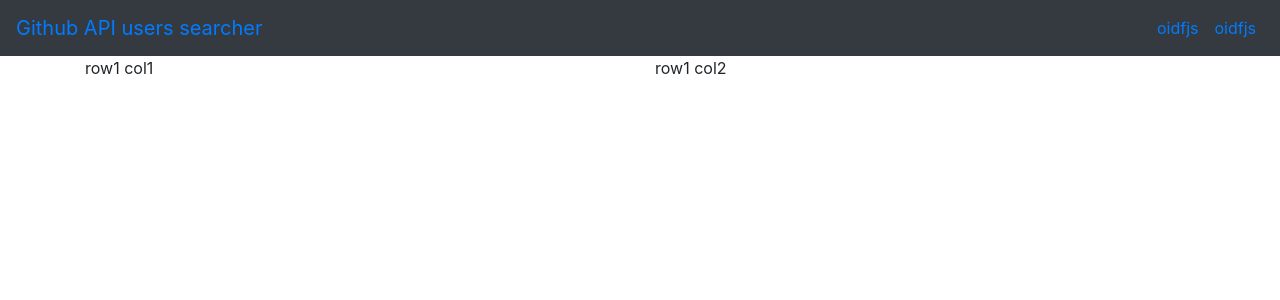
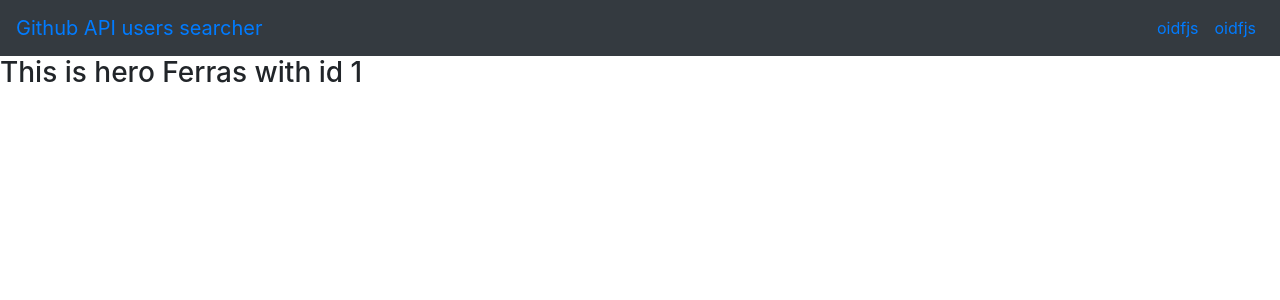
Before and after one commit to Jaguso/searcher-github-api-angular, an Angular app: page / in a window 1280 px wide. Shown: the top 300 px of the page. Built offline with nearby package versions, Linux system fonts and the light colour scheme; no server answers.

Commit message:
binded hero info in hero template

```diff
--- a/src/app/app.component.html
+++ b/src/app/app.component.html
@@ -1,2 +1,3 @@
 <app-navbar></app-navbar>
+<app-heroes></app-heroes>
 <router-outlet></router-outlet>
--- a/src/app/app.module.ts
+++ b/src/app/app.module.ts
@@ -9,18 +9,20 @@ import { AppComponent } from './app.component';
 import { UsersComponent } from './components/users/users.component';
 import { ReposComponent } from './components/repos/repos.component';
 import { NavbarComponent } from './components/navbar/navbar.component';
+import { HeroesComponent } from './components/heroes/heroes.component';
 
 const routes: Routes = [
   { path: '', component: UsersComponent },
   { path: 'repos', component: ReposComponent }
-]
+];
 
 @NgModule({
   declarations: [
     AppComponent,
     UsersComponent,
     ReposComponent,
-    NavbarComponent
+    NavbarComponent,
+    HeroesComponent
   ],
   imports: [
     BrowserModule,
--- /dev/null
+++ b/src/app/components/heroes/heroes.component.html
@@ -0,0 +1,3 @@
+<div>
+  <h3>This is hero {{hero.name}} with id {{hero.id}}</h3>
+</div>
--- /dev/null
+++ b/src/app/components/heroes/heroes.component.ts
@@ -0,0 +1,21 @@
+import { Component, OnInit } from '@angular/core';
+import { Hero } from '../../hero';
+
+@Component({
+  selector: 'app-heroes',
+  templateUrl: './heroes.component.html',
+  styleUrls: ['./heroes.component.css']
+})
+export class HeroesComponent implements OnInit {
+
+  hero: Hero = {
+    id: 1,
+    name: 'Ferras'
+  };
+
+  constructor() { }
+
+  ngOnInit() {
+  }
+
+}
--- a/src/app/components/users/users.component.html
+++ b/src/app/components/users/users.component.html
@@ -1,12 +1,3 @@
 <div class="container">
-  <div class="row">
-    <div class="col">
-      row1 col1
-    </div>
-    <div class="col">
-      row1 col2
-    </div>
-  </div>
-
 
 </div>
--- a/src/app/components/users/users.component.ts
+++ b/src/app/components/users/users.component.ts
@@ -11,9 +11,16 @@ export class UsersComponent implements OnInit {
   constructor(private usersService: UsersService) { }
 
   ngOnInit() {
-    this.usersService.getUsers().subscribe((users) => {
-      console.log(users);
-    });
+    this.fetchUsers();
+  }
+
+  fetchUsers() {
+    this.usersService
+      .getUsers()
+      .subscribe((user) => {
+        console.log(user);
+      });
+
   }
 
 }
--- /dev/null
+++ b/src/app/hero.ts
@@ -0,0 +1,4 @@
+export class Hero {
+    id: number;
+    name: string;
+}
```
Also changed, not shown: src/app/components/heroes/heroes.component.css (added), 1 other file (tests, documents, lock files or other folders).
